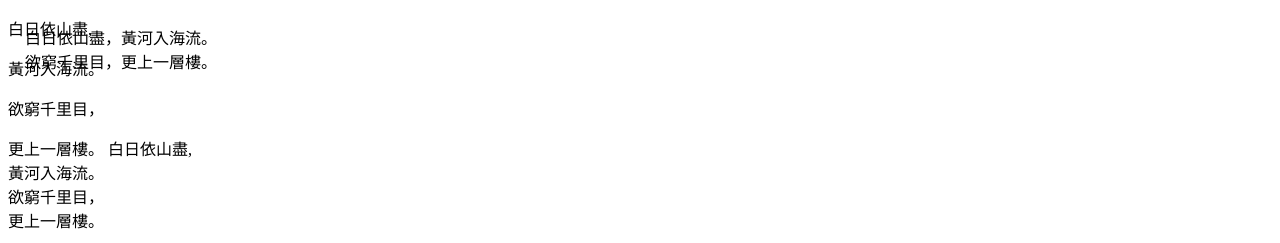
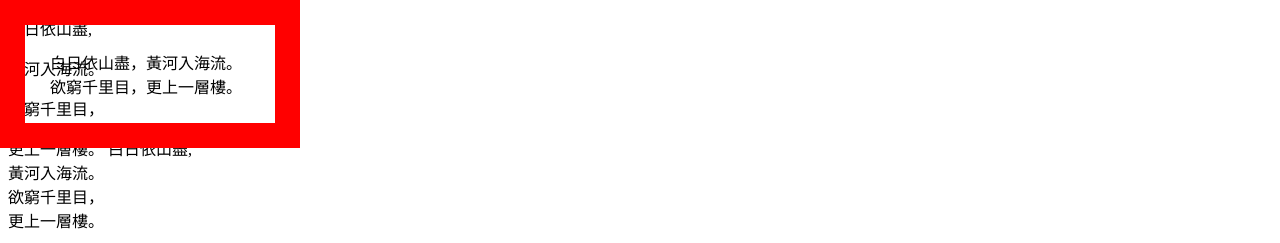
Before and after one commit to Felixlai2001/Felixlai2001.github.io, a plain HTML site: page index.html in a window 1280 px wide. Shown: the top 243 px of the page. Drawn offline with Linux system fonts and the light colour scheme.

Commit message:
Update css01.css

```diff
--- a/css01.css
+++ b/css01.css
@@ -17,7 +17,7 @@ div {
   background-color: yello;
   width: 200px;
   padding: 25px;
-  border: 25px  red;
+  border: 25px solid red;
 
   position: fixed;
   top: 0;
```
